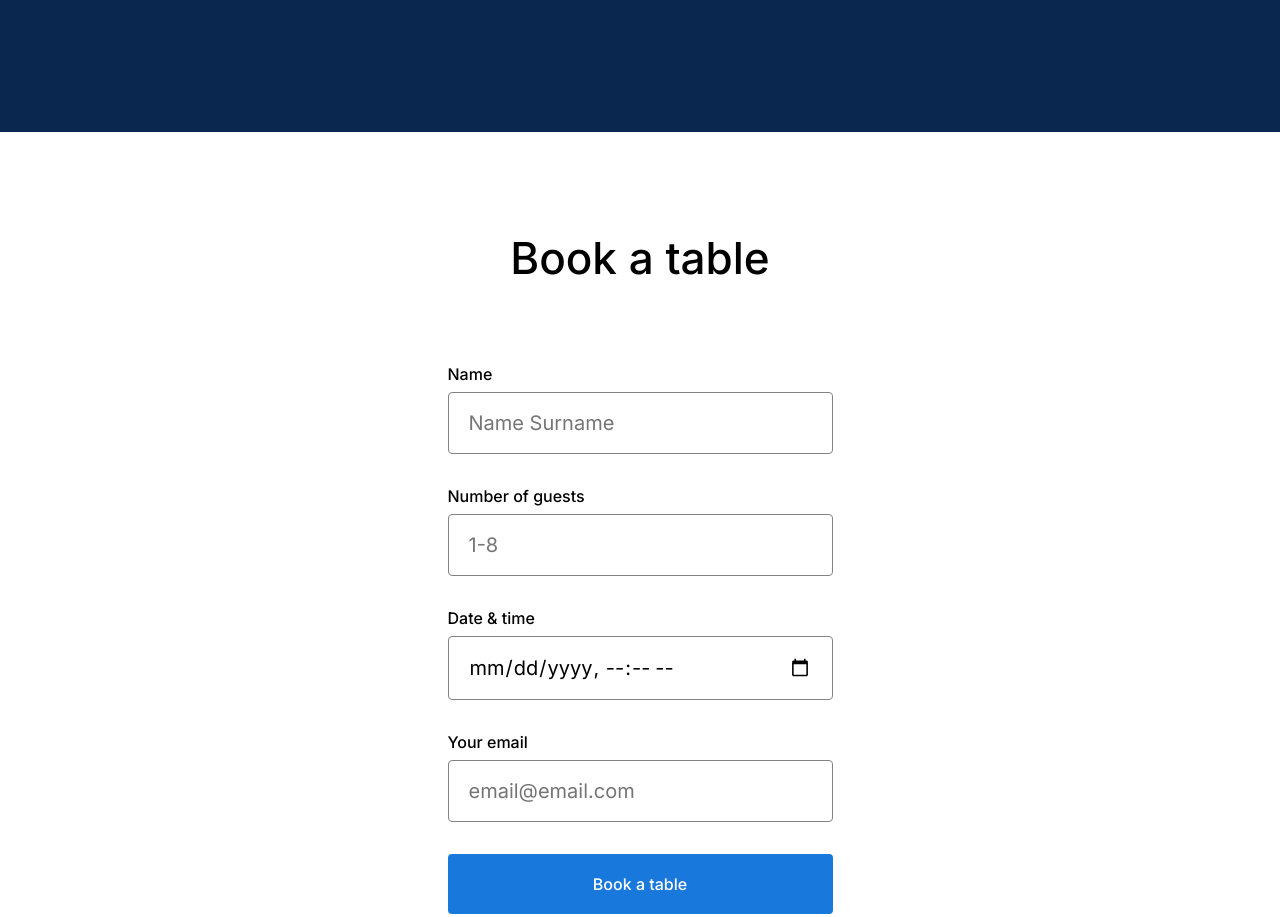
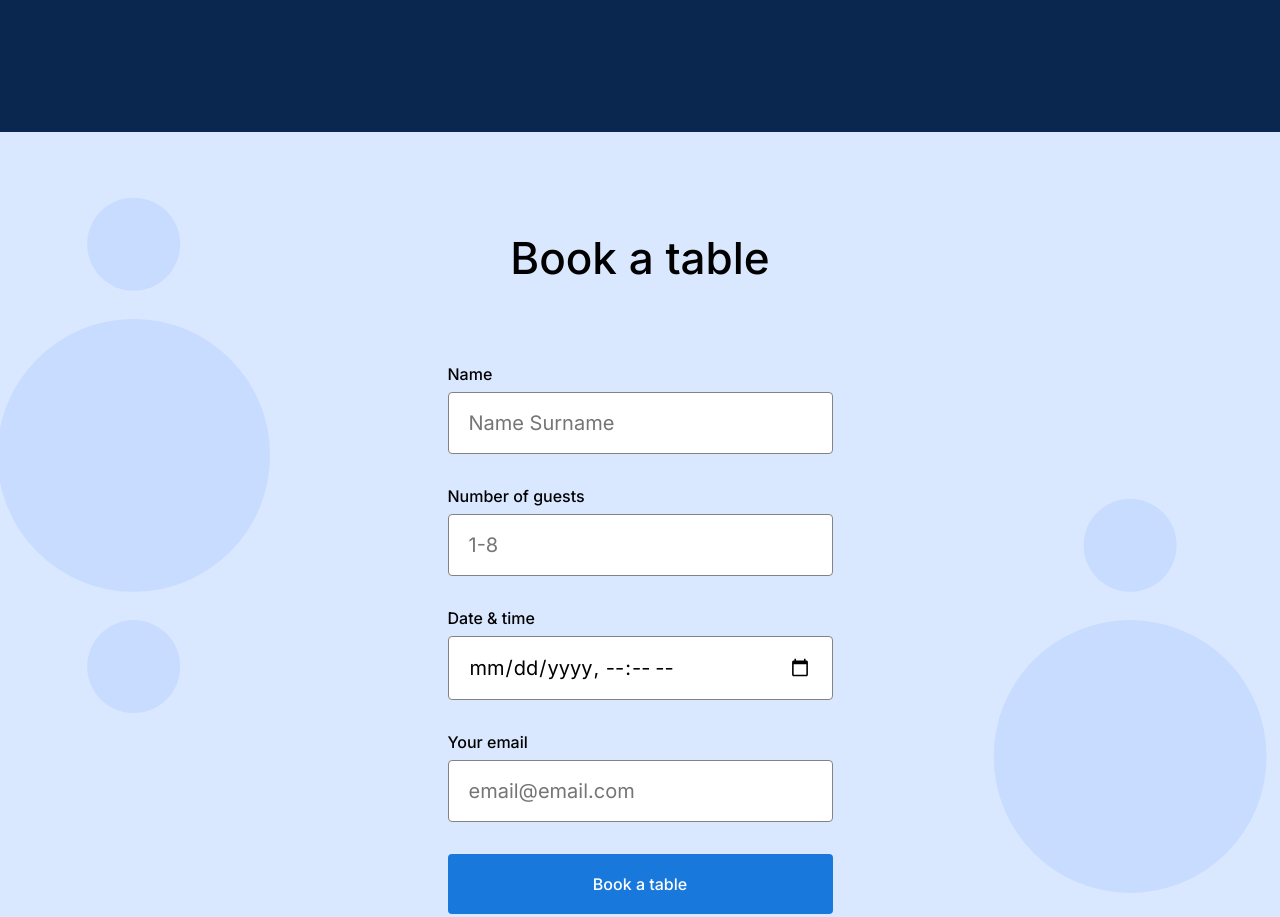
Before and after one commit to Keita430/se_project_coffeeshop, a plain HTML site: page index.html in a window 1280 px wide. Shown: the part 1620-2537 px from the top of the page. Drawn offline with Linux system fonts and the light colour scheme.

Commit message:
ready for submission

```diff
--- a/pages/index.css
+++ b/pages/index.css
@@ -143,6 +143,8 @@
 
 .reservation {
   padding: 100px 0 120px;
+  background: center / cover no-repeat url(../images/background_reservation.svg)
+    #d9e7ff;
 }
 
 .reservation__title {
```
